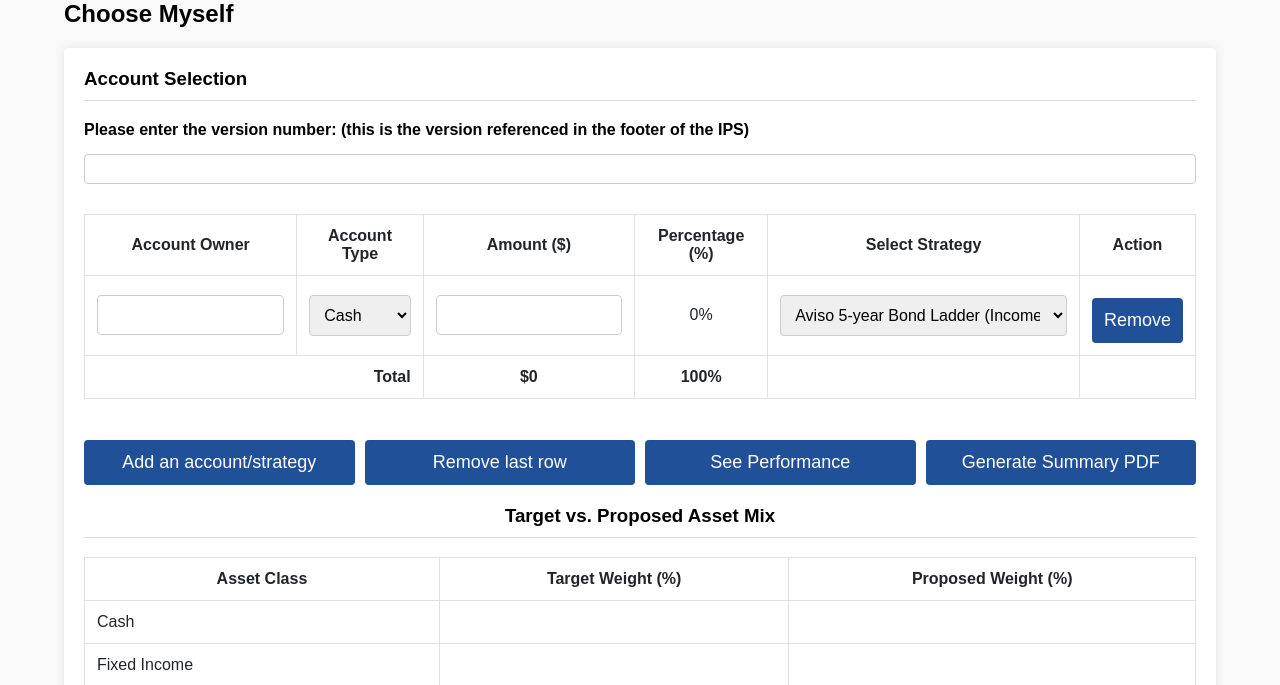
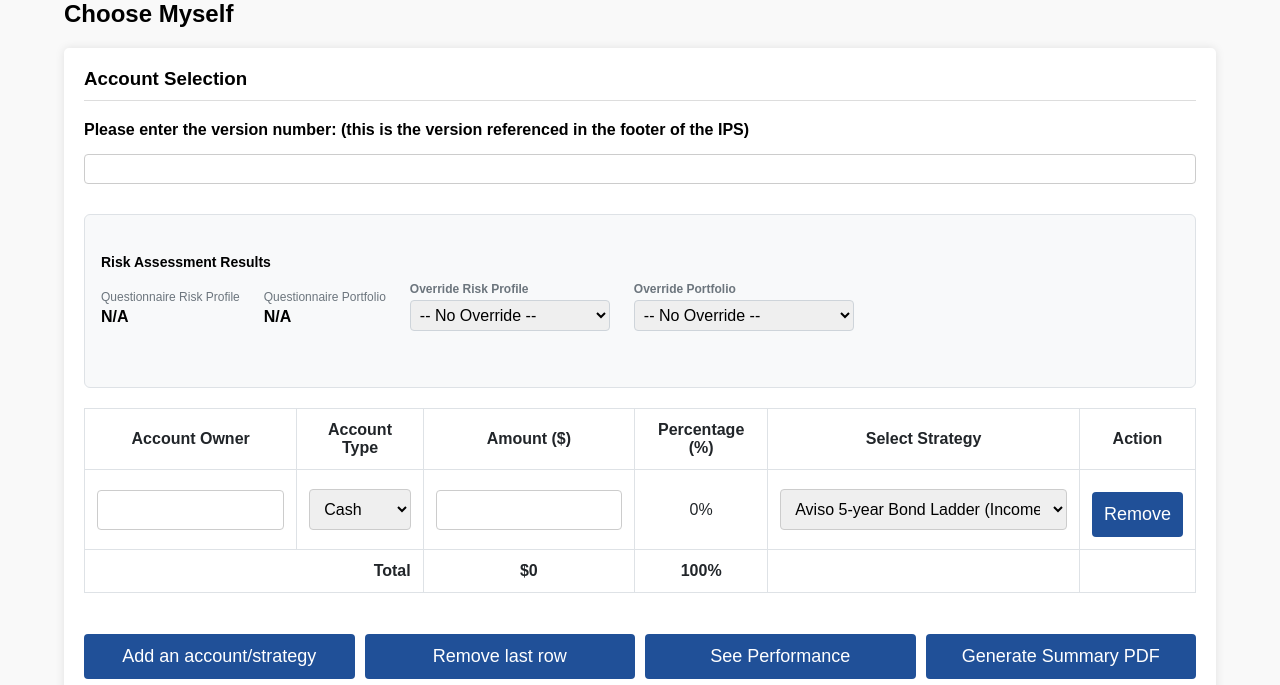
Before and after one commit to omarelassaad/ips-generator-web, a Django app: page /ips/choose_myself_performance/ in a window 1280 px wide. Shown: the part 184-869 px from the top of the page. Run offline with Django 5.2, Linux system fonts and the light colour scheme; the visitor is signed in with stand-in values (Sample User, id 1); data that the repository does not hold is empty; parts of the project's set-up code (start-up, migrations or seed data) failed here and were passed over; some libraries are stand-ins or nearby versions.

Commit message:
Add risk profile and portfolio override feature
Advisors can now override the client's questionnaire-derived risk profile
and portfolio on the Choose Myself page. Overrides are persisted to
ChooseMyselfData (special rows with account_owner 'Risk Profile Override'
and 'Portfolio Override') and passed as hidden POST fields to generate_ips
to avoid Azure SQL write lag. Override rows are excluded from all account
rendering queries.

Co-Authored-By: Claude Sonnet 4.6 <noreply@anthropic.com>

```diff
--- a/app/ips/templates/choose_myself.html
+++ b/app/ips/templates/choose_myself.html
@@ -24,6 +24,46 @@
       <label for="version-number" style="display: block;">Please enter the version number: (this is the version referenced in the footer of the IPS) </label>
       <input type="text" id="version-number" style="width: 100%; margin-top: 10px; padding: 5px; border: 1px solid #ccc; border-radius: 4px;" inputmode="numeric" pattern="\d*" />
     </div>
+<!-- Risk Assessment Override Panel -->
+<div style="background:#f8f9fa; border:1px solid #dee2e6; border-radius:6px; padding:16px; margin-bottom:20px;">
+  <h5 style="margin-bottom:12px; font-size:14px; font-weight:600;">Risk Assessment Results</h5>
+  <div style="display:flex; gap:24px; flex-wrap:wrap; align-items:flex-end;">
+    <div>
+      <div style="font-size:12px; color:#6c757d; margin-bottom:4px;">Questionnaire Risk Profile</div>
+      <div style="font-weight:600;">{{ questionnaire_risk_profile|default:"N/A" }}</div>
+    </div>
+    <div>
+      <div style="font-size:12px; color:#6c757d; margin-bottom:4px;">Questionnaire Portfolio</div>
+      <div style="font-weight:600;">{{ questionnaire_portfolio|default:"N/A" }}</div>
+    </div>
+    <div>
+      <label style="font-size:12px; color:#6c757d; display:block; margin-bottom:4px;">Override Risk Profile</label>
+      <select id="risk-profile-override" name="risk_profile_override" style="min-width:200px; padding:5px; border:1px solid #ced4da; border-radius:4px;">
+        <option value="">-- No Override --</option>
+        <option value="Conservative" {% if risk_profile_override == "Conservative" %}selected{% endif %}>Conservative</option>
+        <option value="Moderate Conservative" {% if risk_profile_override == "Moderate Conservative" %}selected{% endif %}>Moderate Conservative</option>
+        <option value="Moderate" {% if risk_profile_override == "Moderate" %}selected{% endif %}>Moderate</option>
+        <option value="Moderate Aggressive" {% if risk_profile_override == "Moderate Aggressive" %}selected{% endif %}>Moderate Aggressive</option>
+        <option value="Aggressive" {% if risk_profile_override == "Aggressive" %}selected{% endif %}>Aggressive</option>
+      </select>
+    </div>
+    <div>
+      <label style="font-size:12px; color:#6c757d; display:block; margin-bottom:4px;">Override Portfolio</label>
+      <select id="portfolio-override" name="portfolio_override" style="min-width:220px; padding:5px; border:1px solid #ced4da; border-radius:4px;">
+        <option value="">-- No Override --</option>
+        {% for po in portfolio_override_choices %}
+        <option value="{{ po }}" {% if portfolio_override == po %}selected{% endif %}>{{ po }}</option>
+        {% endfor %}
+      </select>
+    </div>
+  </div>
+  {% if risk_profile_override or portfolio_override %}
+  <div style="margin-top:10px; padding:8px 12px; background:#fff3cd; border:1px solid #ffc107; border-radius:4px; font-size:12px;">
+    ⚠️ Override active — IPS will use overridden values instead of questionnaire results.
+  </div>
+  {% endif %}
+</div>
+
 <div id="account-strategy-table" class="container mt-3">
     <div class="table-responsive">
         <table class="table table-bordered">
@@ -871,6 +911,21 @@ document.addEventListener('DOMContentLoaded', function() {
     hiddenInput.name = 'attach_fact_sheets';
     hiddenInput.value = attachFactSheets;
     this.appendChild(hiddenInput);
+
+    const riskOverrideSel2 = document.getElementById('risk-profile-override');
+    const portOverrideSel2 = document.getElementById('portfolio-override');
+
+    let riskInput = document.createElement('input');
+    riskInput.type = 'hidden';
+    riskInput.name = 'risk_profile_override';
+    riskInput.value = riskOverrideSel2 ? riskOverrideSel2.value : '';
+    this.appendChild(riskInput);
+
+    let portInput = document.createElement('input');
+    portInput.type = 'hidden';
+    portInput.name = 'portfolio_override';
+    portInput.value = portOverrideSel2 ? portOverrideSel2.value : '';
+    this.appendChild(portInput);
   });
 
   document.getElementById('cmh-no').addEventListener('change', function() {
@@ -898,6 +953,12 @@ document.addEventListener('DOMContentLoaded', function() {
 
   document.getElementById('fs-no').addEventListener('change', saveChooseMyselfData);
   document.getElementById('fs-yes').addEventListener('change', saveChooseMyselfData);
+
+  // Save overrides when changed
+  const riskOverrideSel = document.getElementById('risk-profile-override');
+  const portOverrideSel = document.getElementById('portfolio-override');
+  if (riskOverrideSel) riskOverrideSel.addEventListener('change', saveChooseMyselfData);
+  if (portOverrideSel) portOverrideSel.addEventListener('change', saveChooseMyselfData);
 
   // Attach event listeners to existing rows
   const tableBody = document.querySelector('#account-strategy-table tbody');
@@ -1073,6 +1134,11 @@ function saveChooseMyselfData() {
     formData.append('cms_fee', clientManagedHoldingsEnabled ? document.getElementById('cms_fee').value : '0');
     formData.append('attach_fact_sheets', document.querySelector('input[name="attach_fact_sheets"]:checked')?.value || 'No');
     formData.append('client_managed_holdings_enabled', clientManagedHoldingsEnabled);
+
+    const riskOverrideEl = document.getElementById('risk-profile-override');
+    const portOverrideEl = document.getElementById('portfolio-override');
+    formData.append('risk_profile_override', riskOverrideEl ? riskOverrideEl.value : '');
+    formData.append('portfolio_override', portOverrideEl ? portOverrideEl.value : '');
 
     fetch("{% url 'save_choose_myself_data' %}", {
         method: "POST",
--- a/app/ips/views.py
+++ b/app/ips/views.py
@@ -442,7 +442,7 @@ def generate_ips(request):
     try:
         # Retrieve account details from the database
         account_details = list(ChooseMyselfData.objects.filter(user=request.user).exclude(
-            account_owner__in=['Client-directed Holdings ', 'Comments', 'Desired Rate', 'CMS Fee', 'IPS Changes']  # Added 'IPS Changes'
+            account_owner__in=['Client-directed Holdings ', 'Comments', 'Desired Rate', 'CMS Fee', 'IPS Changes', 'Risk Profile Override', 'Portfolio Override']
         ).values(
             'account_owner', 'account_type', 'amount', 'strategy', 'version_number'
         ))
@@ -707,6 +707,31 @@ def generate_ips(request):
 
 
             risk_rating = form.get_risk_profile()
+
+            # Read overrides from POST first to avoid Azure SQL write lag
+            _risk_profile_override = request.POST.get('risk_profile_override') or None
+            _portfolio_override = request.POST.get('portfolio_override') or None
+
+            # Fall back to DB if not in POST
+            if not _risk_profile_override:
+                _rp_rec = ChooseMyselfData.objects.filter(
+                    user=request.user, account_owner='Risk Profile Override').first()
+                _risk_profile_override = _rp_rec.strategy if _rp_rec and _rp_rec.strategy else None
+
+            if not _portfolio_override:
+                _po_rec = ChooseMyselfData.objects.filter(
+                    user=request.user, account_owner='Portfolio Override').first()
+                _portfolio_override = _po_rec.strategy if _po_rec and _po_rec.strategy else None
+
+            if _risk_profile_override:
+                risk_rating = _risk_profile_override
+
+            if _portfolio_override:
+                try:
+                    asset_mix = QuestionnaireForm.ASSET_MIX.get(_portfolio_override, asset_mix)
+                except Exception:
+                    pass
+
             risk_rating_paragraph = RISK_PROFILES.get(risk_rating, "")
 
             asset_mix_descriptions = {
@@ -718,7 +743,7 @@ def generate_ips(request):
                 "Maximum Growth": "The Maximum Growth asset mix is almost entirely made up of equities or high-risk assets, providing maximum exposure to market fluctuations. This mix targets the highest possible returns through investments in high-growth equities and other volatile assets. It is suitable for investors looking for the highest growth potential and willing to accept very high risk."
             }
 
-            asset_mix_title = portfolio_recommendation.replace(" (RI)", "")
+            asset_mix_title = _portfolio_override or portfolio_recommendation.replace(" (RI)", "")
             recommended_asset_mix_paragraph = asset_mix_descriptions.get(asset_mix_title, "N/A")
 
             # Define the investment goals paragraphs
@@ -1089,9 +1114,41 @@ def choose_myself_view(request):
     # Combine account owner and account type
     combined_accounts = [f"{owner} - {atype}" for owner, atype in zip(account_owners, account_types)]
 
+    # Load saved overrides for risk profile and portfolio
+    rp_rec = ChooseMyselfData.objects.filter(user=request.user, account_owner='Risk Profile Override').first()
+    po_rec = ChooseMyselfData.objects.filter(user=request.user, account_owner='Portfolio Override').first()
+    risk_profile_override = rp_rec.strategy if rp_rec else ''
+    portfolio_override = po_rec.strategy if po_rec else ''
+
+    # Load questionnaire results to show current recommendations
+    questionnaire_qs = QuestionnaireResponse.objects.filter(user=request.user).order_by('-created_at').first()
+    questionnaire_risk_profile = ''
+    questionnaire_portfolio = ''
+    effective_portfolio = ''
+    if questionnaire_qs:
+        responses = QuestionnaireResponse.objects.filter(user=request.user)
+        q_data = {response.question: response.answer for response in responses}
+        q_data['investment_goals'] = [response.answer for response in responses.filter(question='investment_goals')]
+        q_form = QuestionnaireForm(q_data)
+        if q_form.is_valid():
+            questionnaire_risk_profile = q_form.get_risk_profile()
+            portfolio_rec = q_form.get_portfolio_recommendation()
+            questionnaire_portfolio = portfolio_rec.replace(' (RI)', '')
+    effective_portfolio = portfolio_override or questionnaire_portfolio
+
+    portfolio_override_choices = list(QuestionnaireForm.ASSET_MIX.keys())
+    portfolio_allocations_json = json.dumps(QuestionnaireForm.ASSET_MIX)
+
     return render(request, 'choose_myself.html', {
         'form': form,
         'combined_accounts': combined_accounts,
+        'risk_profile_override': risk_profile_override,
+        'portfolio_override': portfolio_override,
+        'questionnaire_risk_profile': questionnaire_risk_profile,
+        'questionnaire_portfolio': questionnaire_portfolio,
+        'effective_portfolio': effective_portfolio,
+        'portfolio_override_choices': portfolio_override_choices,
+        'portfolio_allocations_json': portfolio_allocations_json,
     })
 
 @login_required
@@ -1370,6 +1427,24 @@ def save_choose_myself_data(request):
             account_type='IPS Changes',
             amount=0,
             strategy=ips_changes,
+            version_number=version_number,
+        )
+
+        # Save risk profile and portfolio overrides
+        ChooseMyselfData.objects.create(
+            user=request.user,
+            account_owner='Risk Profile Override',
+            account_type='Override',
+            amount=0,
+            strategy=data.get('risk_profile_override', ''),
+            version_number=version_number,
+        )
+        ChooseMyselfData.objects.create(
+            user=request.user,
+            account_owner='Portfolio Override',
+            account_type='Override',
+            amount=0,
+            strategy=data.get('portfolio_override', ''),
             version_number=version_number,
         )
 
```
